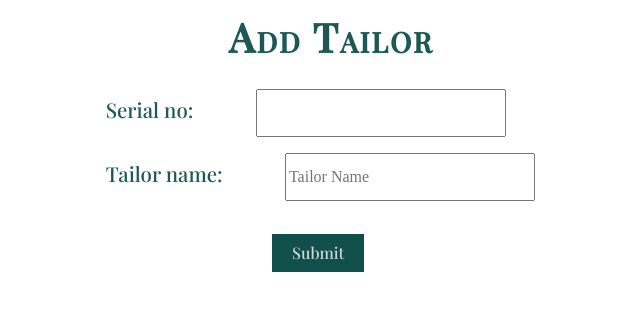
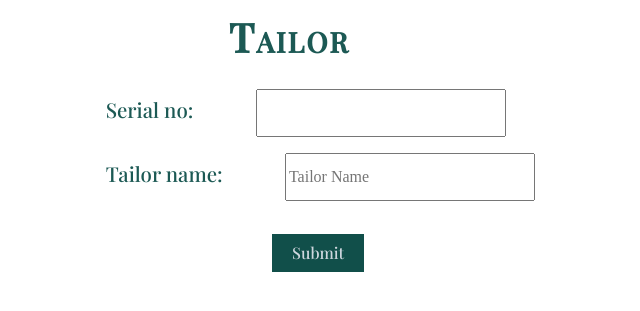
Before and after one commit to smanjot27/-Order-Management-and-Invoice-Generation-, a Django app: page /newtailor in a window 1280 px wide. Shown: the part 136-447 px from the top of the page, without its empty margins (328-968 px from the left). Run offline with Django 3.2, Linux system fonts and the light colour scheme.

Commit message:
Update addtailor.html

```diff
--- a/templates/addtailor.html
+++ b/templates/addtailor.html
@@ -8,7 +8,7 @@ display:none;
 {% endblock hide %}
 {% block body %}
 <main>
-<h1> Add Tailor</h1>
+<h1> Tailor</h1>
 <form method='post' action=''>
            {% csrf_token %}
 {{form.as_p}}
```
